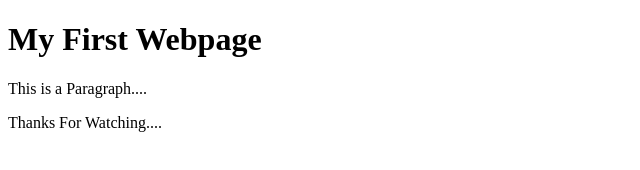
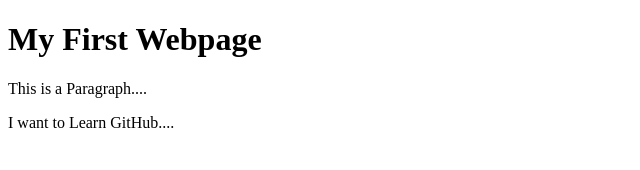
Before and after one commit to svaidya11/HTML-Beginner, a plain HTML site: page home2.html in a window 1280 px wide. Shown: the full height of the page, 0-640 px from the left. Drawn offline with Linux system fonts and the light colour scheme.

Commit message:
i want to learn github

```diff
--- a/home2.html
+++ b/home2.html
@@ -8,6 +8,6 @@
           My First Webpage
      </h1>
      <p> This is a Paragraph....</p>
-     <p> Thanks For Watching....</p>
+     <p> I want to Learn GitHub....</p>
 </body>
 </html>
```
